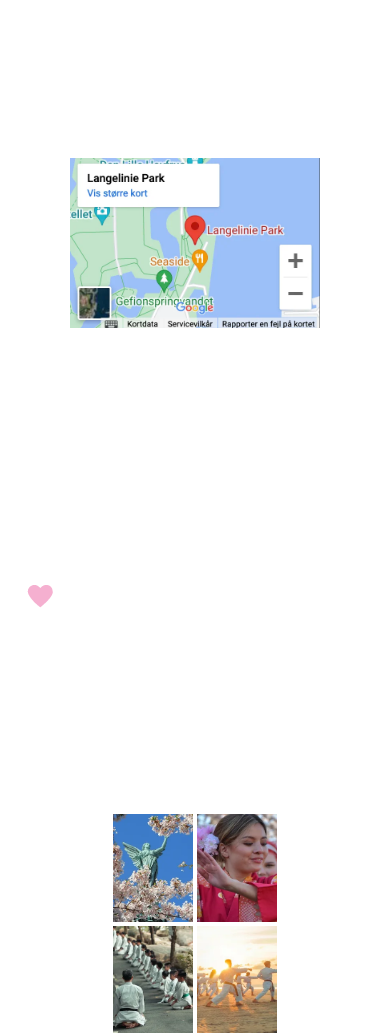
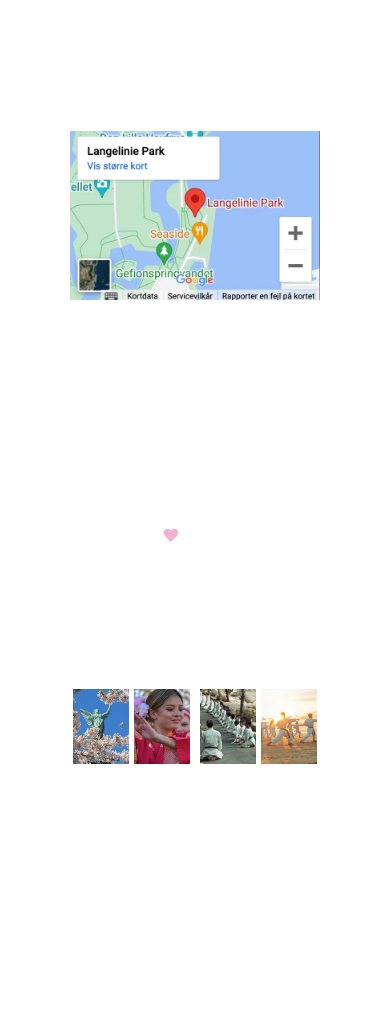
Before and after one commit to sofiapetric111/sakurafestival, an Astro site: page /components/Footer in a window 390 px wide. After the commit the page ends 844 px from the top, so only its background shows below. Built offline with nearby package versions, Linux system fonts and the light colour scheme; Astro itself is replaced by a stand-in of ours.

Commit message:
footer responsiv

```diff
--- a/src/pages/components/Footer.astro
+++ b/src/pages/components/Footer.astro
@@ -1,73 +1,99 @@
-
 <article>
   <div class="find">
     <h1>FIND US</h1>
     <p>Langelinie Park, Nordre Toldbod, 1259 København K</p>
-        <img src="../images/map.webp" alt="map">
+    <img src="../images/map.webp" alt="map" />
   </div>
   <div>
     <h1>CONTACT</h1>
-        <p>c/o Embassy of Japan
-            Havneholmen 25, 9F.
-            1561 København V</p>
+    <p>c/o Embassy of Japan Havneholmen 25, 9F. 1561 København V</p>
     <div class="section">
-        <img src="../images/call.png" alt="call">
+      <img src="../images/call.png" alt="call" />
       <p>(+45) 3345 5121</p>
-        <img src="../images/mail.png" alt="mail">
+      <img src="../images/mail.png" alt="mail" />
       <p>info.cph@ch.mofa.go.jp</p>
-        <img src="../images/Volunteer.png" alt="volunteer">
+      <img src="../images/Volunteer.png" alt="volunteer" />
       <p>Become a volunteer</p>
     </div>
   </div>
   <div>
     <h1>FOLLOW US</h1>
     <div class="billeder">
-        <img src="../images/facebook.png" alt="facebook">
-        <img src="../images/instagram.png" alt="instagram">
-        <br>
-        <img src="../images/Blomster.webp" alt="blomster">
-        <img src="../images/Kendama.webp" alt="Kendama">
-        <br>
-        <img src="../images/Aikido.webp" alt="Aikido">
-        <img src="../images/Wadaiko.webp" alt=" Wadaiko">
+      <img src="../images/facebook.png" class="some" alt="facebook" />
+      <img src="../images/instagram.png" class="some" alt="instagram" />
+      <br />
+      <div class="social">
+        <img src="../images/Blomster.webp" class="some_billeder" alt="blomster" />
+        <img src="../images/Kendama.webp" class="some_billeder" alt="Kendama" />
+        <br />
+        <img src="../images/Aikido.webp" class="some_billeder" alt="Aikido" />
+        <img src="../images/Wadaiko.webp" class="some_billeder" alt=" Wadaiko" />
+      </div>
     </div>
   </div>
 </article>
 
 <style>
-article{
+  article {
     display: flex;
     color: white;
     justify-content: space-evenly;
     font-family: "neuzeit-grotesk", sans-serif;
   }
 
-h1{
+  h1 {
     font-size: 35px;
   }
 
-.section{
+  .section {
     display: grid;
     grid-template-columns: 1fr 1fr;
   }
-.section p{
+  .section p {
     margin-left: -7rem;
   }
-.find img{
+  .find img {
     max-width: 250px;
   }
 
-.billeder img{
+  .billeder img {
     max-width: 80px;
   }
-@media only screen and (max-width: 768px){
-    article
-    {
+  @media only screen and (max-width: 768px) {
+    article {
       display: grid;
       grid-template-columns: 1fr;
       text-align: center;
     }
 
+    h1 {
+      font-size: 25px;
     }
 
+    .section p {
+      margin-left: -3rem;
+      text-align: left;
+    }
+
+    .section img {
+      margin-left: 9rem;
+      width: 15%;
+    }
+
+    .some {
+      width: 10%;
+    }
+    .billeder img {
+      max-width: 100%;
+    }
+    .some_billeder {
+      width: 15%;
+    }
+
+    .social {
+      display: flex;
+      justify-content: center;
+      gap: 5px;
+    }
+  }
 </style>
```
Lines whose indentation alone changed are shown as unchanged.
